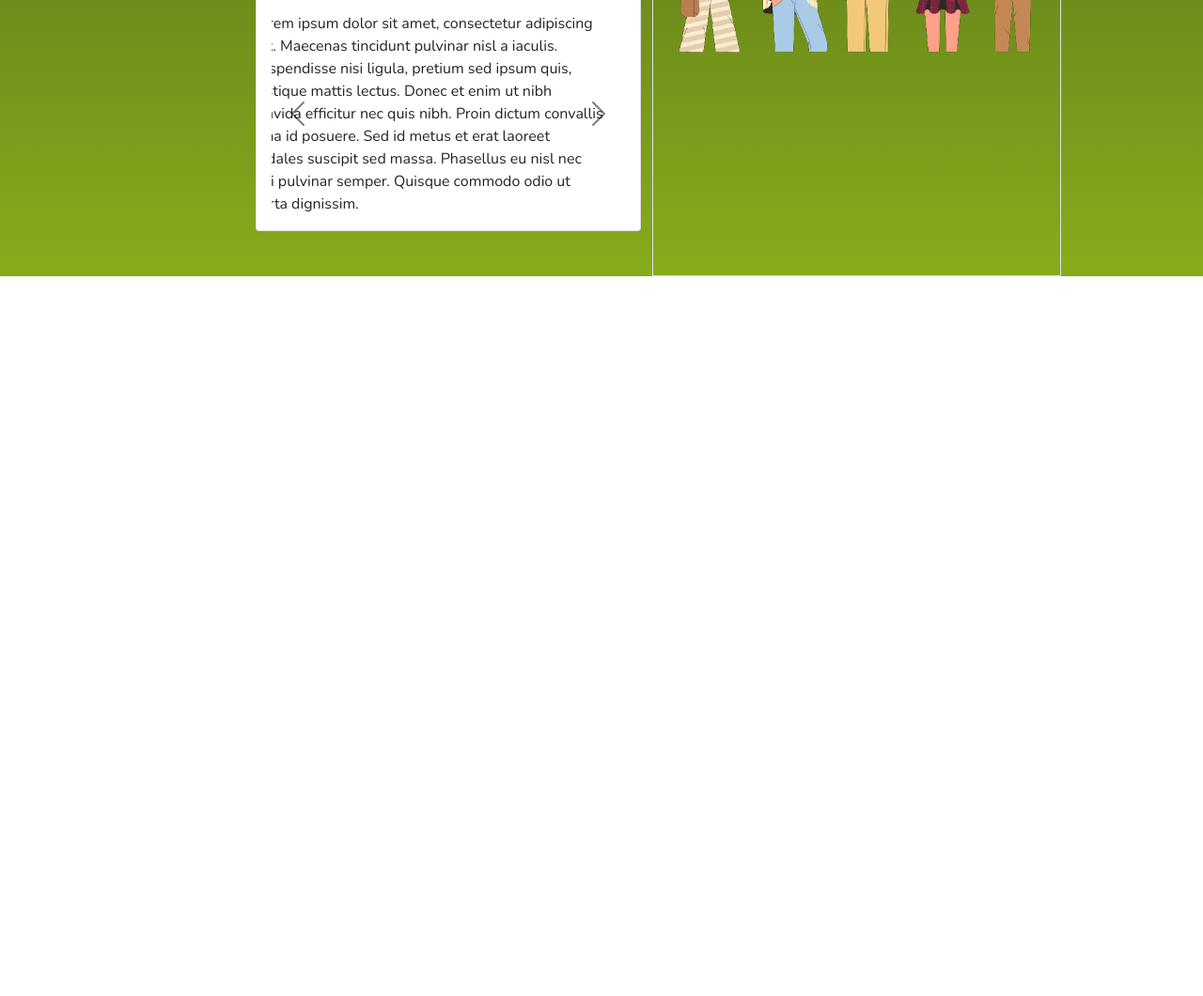
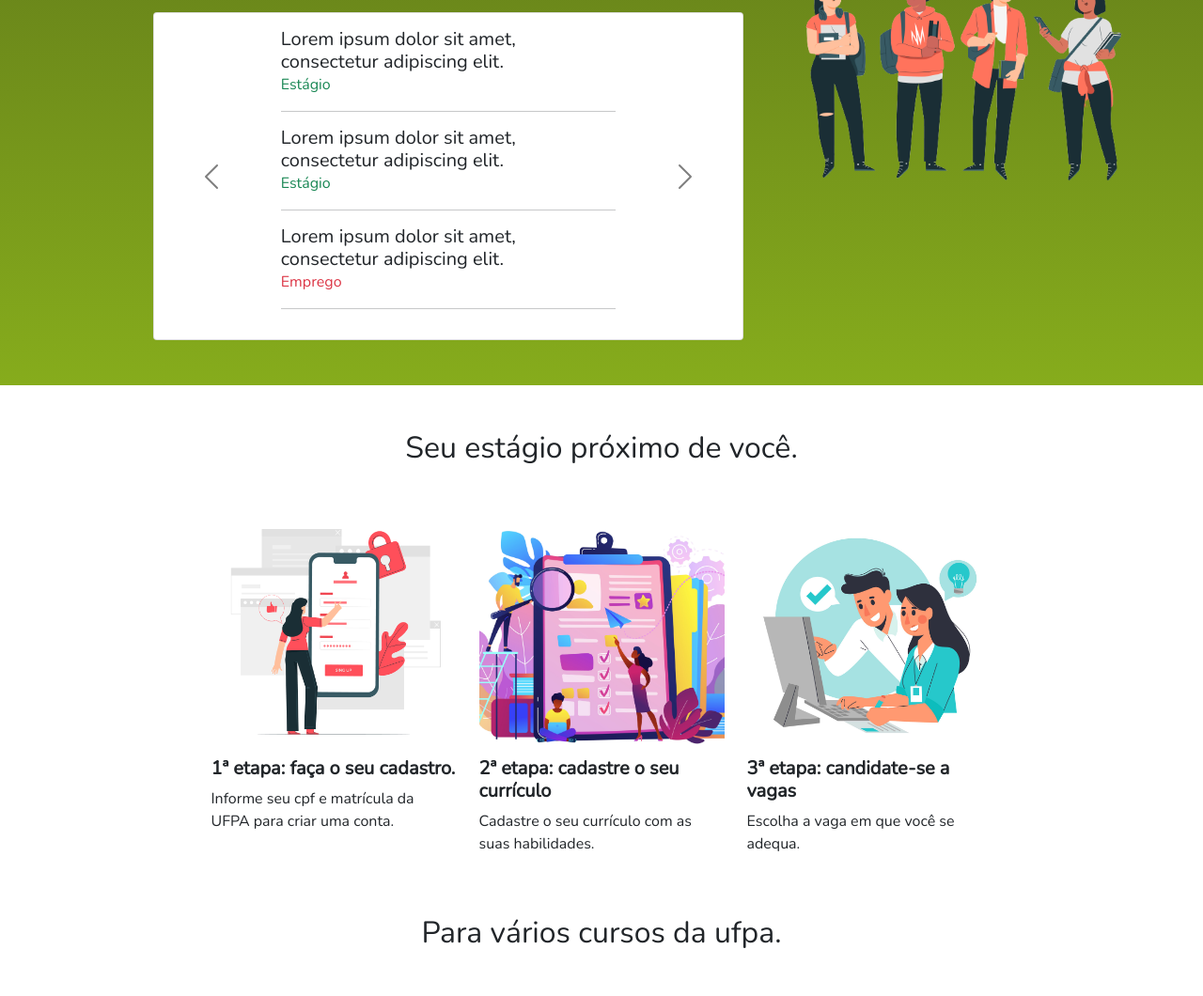
Before and after one commit to MateusViniMelo/comeb-ui, a plain HTML site: page index.html in a window 1280 px wide. Shown: the part 250-1310 px from the top of the page at 94% size. Before the commit the page ends 800 px from the top, so only its background shows below. Drawn offline with nearby package versions, Linux system fonts and the light colour scheme.

Commit message:
Criação da área de cadastro

```diff
--- a/estilo.css
+++ b/estilo.css
@@ -15,6 +15,11 @@ body{
 }
 
 .noticia-carousel{
-    padding-left: 80px;
-    padding-right: 80px;
+    padding-left: 20%;
+    padding-right: 20%;
 }
+
+#imagem{
+    background-image: url(images/Mobile-login.jpg);
+    background-position: center center;
+}
--- a/index.html
+++ b/index.html
@@ -21,7 +21,7 @@
             <header class="d-flex flex-wrap justify-content-center py-3 mb-4 border-bottom">
               <a href="/" class="d-flex align-items-center mb-3 mb-md-0 me-md-auto text-dark text-decoration-none">
                 <img src="images/logoCentral.png" width="60px" alt="">
-                <span class="fs-4">Central de Estágios</span>
+                <span class="fs-4" style="margin-left: 10px;">Central de <br>Estágios</span>
               </a>
 
               <ul class="nav nav-pills ">
@@ -36,7 +36,7 @@
         </div>
         <div id="capa-principal" >
             <div class="row justify-content-center">
-                <div class="col-xs-12 col-md-4  offset-md-1">
+                <div class="col-xs-12 col-md-4 col-xl-6  offset-md-1">
                     <h2 class="text-white mt-5">Estudantes da UFPA!</h2>
                     <h5 class="text-white">Estágios e vagas de emprego para você</h5>
                    <div class="card mt-3 mb-5">
@@ -44,20 +44,36 @@
 
                         <div id="carouselExampleInterval" class="carousel carousel-dark slide " data-bs-ride="carousel">
                             <div class="carousel-inner">
-                                <div class="carousel-item active">
-                                    <div class="row justify-content-center">
-                                        <div class="col-xs-6  ">
-                                            Lorem ipsum dolor sit amet, consectetur adipiscing elit. Maecenas tincidunt pulvinar nisl a iaculis. Suspendisse nisi ligula, pretium sed ipsum quis, tristique mattis lectus. Donec et enim ut nibh gravida efficitur nec quis nibh. Proin dictum convallis urna id posuere. Sed id metus et erat laoreet sodales suscipit sed massa. Phasellus eu nisl nec nisi pulvinar semper. Quisque commodo odio ut porta dignissim.
-                                        </div>
-                                    </div>
+                                <div class="carousel-item active" data-bs-interval="10000">
+                                  <div class="noticia-carousel ">
+                                     <h5 class="card-title mb-0">Lorem ipsum dolor sit amet, consectetur adipiscing elit.</h5>
+                                     <span class="text-success">Estágio</span>
+                                     <hr>
+                                     <h5 class="card-title mb-0">Lorem ipsum dolor sit amet, consectetur adipiscing elit.</h5>
+                                     <span class="text-success">Estágio</span>
+                                     <hr>
+                                     <h5 class="card-title mb-0">Lorem ipsum dolor sit amet, consectetur adipiscing elit.</h5>
+                                     <span class="text-danger">Emprego</span>
+                                     <hr>
+                                  </div>
+
 
                                 </div>
-                              <div class="carousel-item" >
+                                <div class="carousel-item" data-bs-interval="2000">
+                                  <div class="noticia-carousel ">
+                                    <h5 class="card-title mb-0">Lorem ipsum dolor sit amet</h5>
+                                    <span class="text-primary">Trainee</span>
+                                    <hr>
+                                    <h5 class="card-title mb-0">Lorem ipsum dolor sit amet, consectetur adipiscing elit.</h5>
+                                    <span class="text-success">Estágio</span>
+                                    <hr>
+                                    <h5 class="card-title mb-0">Lorem ipsum dolor sit amet, consectetur adipiscing elit.</h5>
+                                    <span class="text-danger">Emprego</span>
+                                    <hr>
+                                  </div>
 
                               </div>
-                              <div class="carousel-item">
 
-                              </div>
                             </div>
                             <button class="carousel-control-prev " type="button" data-bs-target="#carouselExampleInterval" data-bs-slide="prev">
                               <span class="carousel-control-prev-icon" aria-hidden="true"></span>
@@ -71,10 +87,50 @@
                     </div>
                    </div>
                 </div>
-                <div class="col-xs-12 col-md-4  border">
-                    <img class="img-fluid"  src="images/estudantes2-removebg-preview.png" alt="">
+                <div class="col-xs-12 col-md-4 col-xl-4">
+                    <img class="img-fluid mt-5"  src="images/6596292-removebg-preview (1).png" alt="">
                 </div>
             </div>
+        </div>
+        <div class="container">
+          <h2 class="text-center mt-5 mb-5">Seu estágio próximo de você.</h2>
+          <div class="row justify-content-center">
+            <div class="col-xs-12 col-md-3">
+              <img class="img-fluid"src="images/Mobile-login.jpg" alt="">
+              <h5 class="fw-bold">
+                1ª etapa: faça o seu cadastro.
+              </h5>
+              <p>
+                Informe seu cpf e matrícula da UFPA para criar uma conta.
+              </p>
+            </div>
+            <div class="col-xs-12 col-md-3">
+              <img class="img-fluid"src="images/curriculum2.jpg" alt="">
+              <h5 class="fw-bold">
+                2ª etapa: cadastre o seu currículo
+              </h5>
+              <p>
+                Cadastre o seu currículo com as suas habilidades.
+              </p>
+            </div>
+            <div class="col-xs-12 col-md-3">
+              <img class="img-fluid"src="images/estagio.jpg" alt="">
+              <h5 class="fw-bold">
+                3ª etapa: candidate-se a vagas
+              </h5>
+              <p>
+                Escolha a vaga em que você se adequa.
+              </p>
+            </div>
+          </div>
+        </div>
+        <div class="container">
+          <h2 class="text-center mt-5 mb-5">Para vários cursos da ufpa.</h2>
+          <div class="row justify-content-center">
+            <div class="col-2">
+
+            </div>
+          </div>
         </div>
     </div>
 
```
Also changed, not shown: images/6596292-removebg-preview (1).png (added), images/License free.txt, images/Mobile-login-removebg-preview.png (added), images/Mobile-login.jpg (added), images/curriculum.jpg (added), images/curriculum2.jpg (added), images/estagio.jpg (added), 11 other files.
